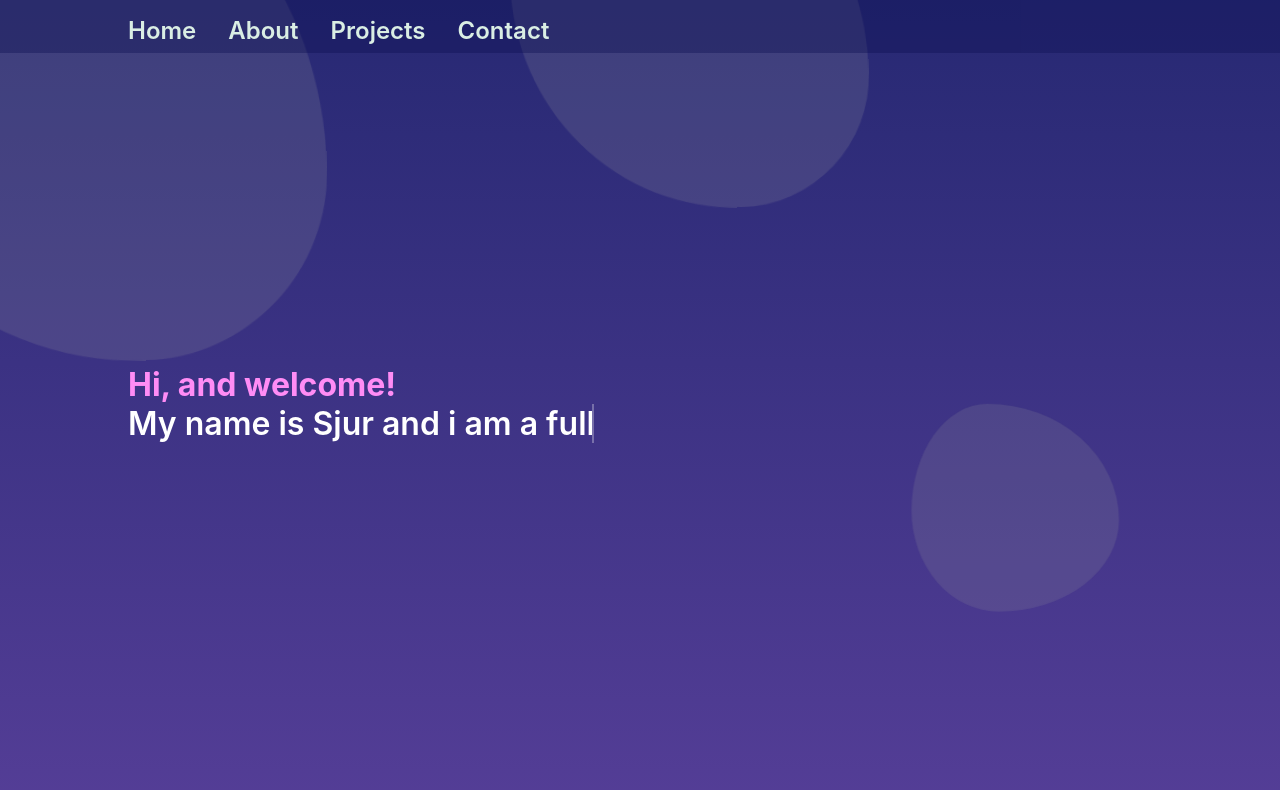
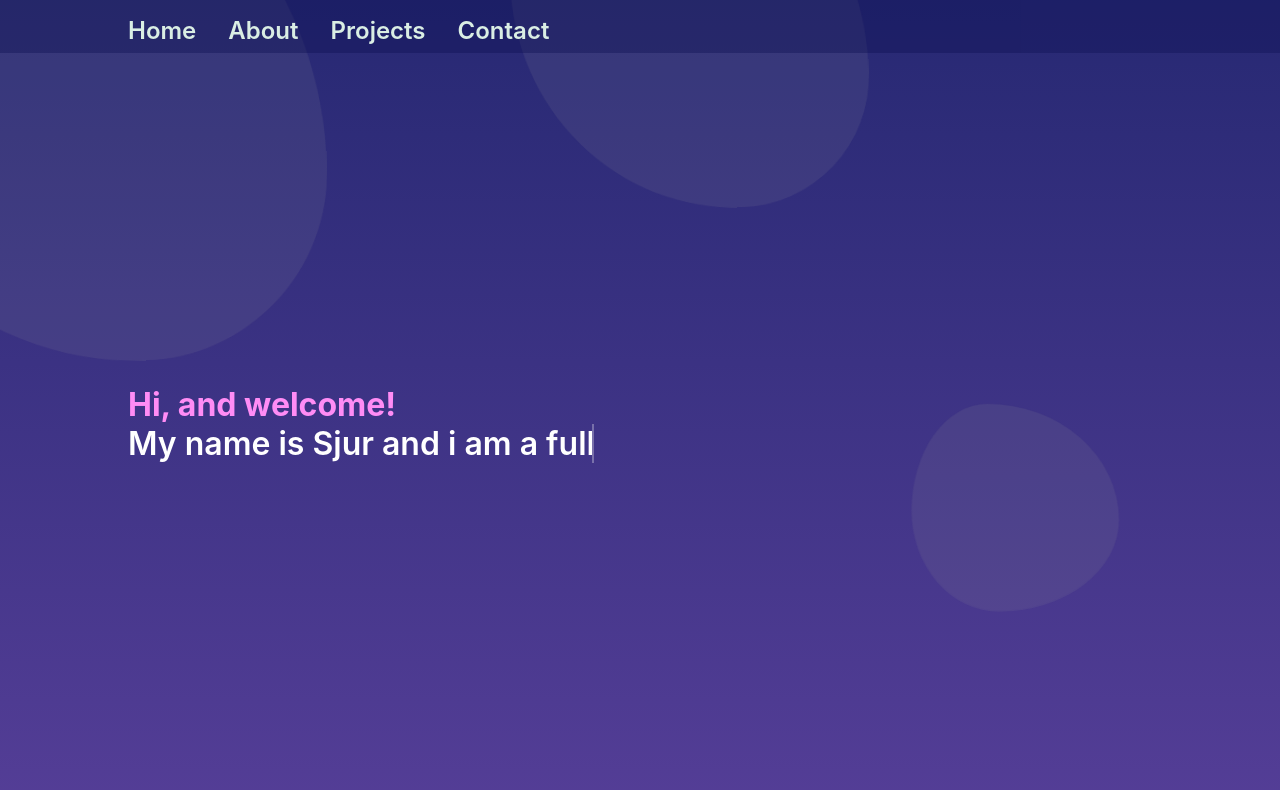
Before and after one commit to GustavsenSj/Portifolio, a React (Vite) app: page / in a window 1280 px wide. Shown: the top 790 px of the page. Built offline with nearby package versions, Linux system fonts and the light colour scheme.

Commit message:
fade away blobs

```diff
--- a/src/components/hero/hero.css
+++ b/src/components/hero/hero.css
@@ -134,6 +134,12 @@
 }
 
 /* blobs from https://codepen.io/LA_water/pen/rNaYZBb */
+.blob-container {
+  view-timeline-axis: block;
+  animation: linear fade-blob both;
+  animation-timeline: --page-scroll;
+  animation-range: 45% 55%;
+}
 .blob {
   background: #90909a4a;
   height: 200px;
@@ -206,3 +212,12 @@
     transform: translate(50%, 20%) rotate(-200deg) scale(1.2);
   }
 }
+
+@keyframes fade-blob {
+  from {
+    opacity: 0.7;
+  }
+  to {
+    opacity: 0;
+  }
+}
--- a/src/components/hero/hero.jsx
+++ b/src/components/hero/hero.jsx
@@ -4,9 +4,11 @@ function Hero() {
   return (
     <div id="landing">
       <div className="hero-container">
-        <div className="blob shape1"></div>
-        <div className="blob shape2"></div>
-        <div className="blob shape3"></div>
+        <div className="blob-container">
+          <div className="blob shape1"></div>
+          <div className="blob shape2"></div>
+          <div className="blob shape3"></div>
+        </div>
         <div className="hero-text fade">
           <h1 className="line1">
             Hi, and welcome! <br />
--- a/src/index.css
+++ b/src/index.css
@@ -3,6 +3,9 @@
   padding: 0;
   box-sizing: border-box;
   font-family: "Inter", sans-serif;
+}
+html {
+  scroll-timeline: --page-scroll block;
 }
 
 body {
```
